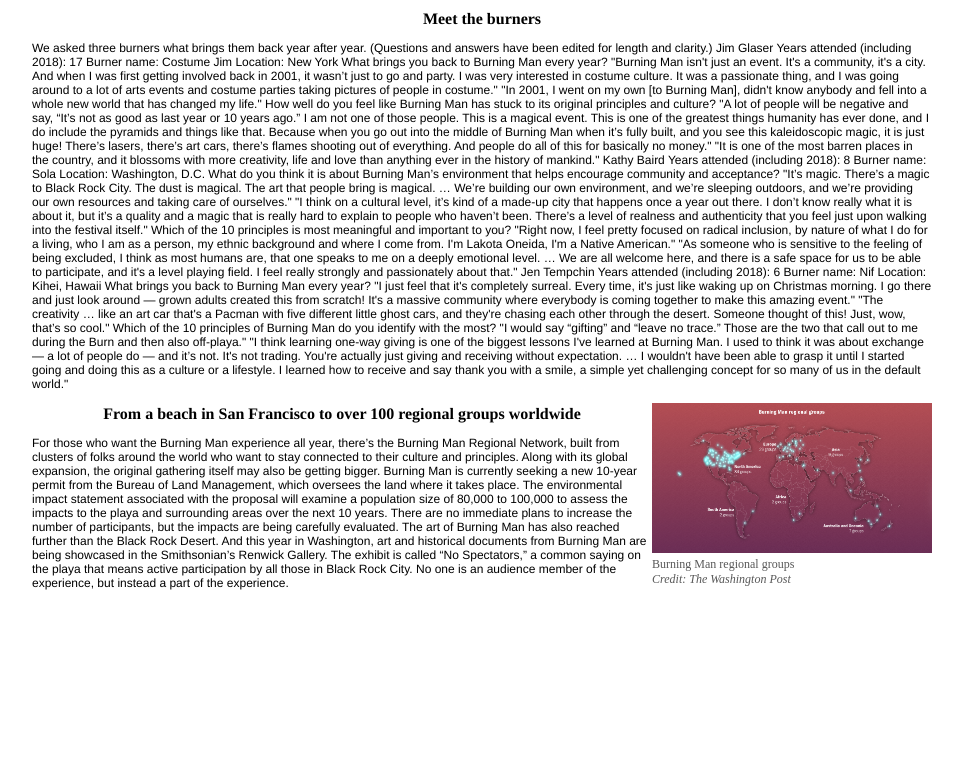
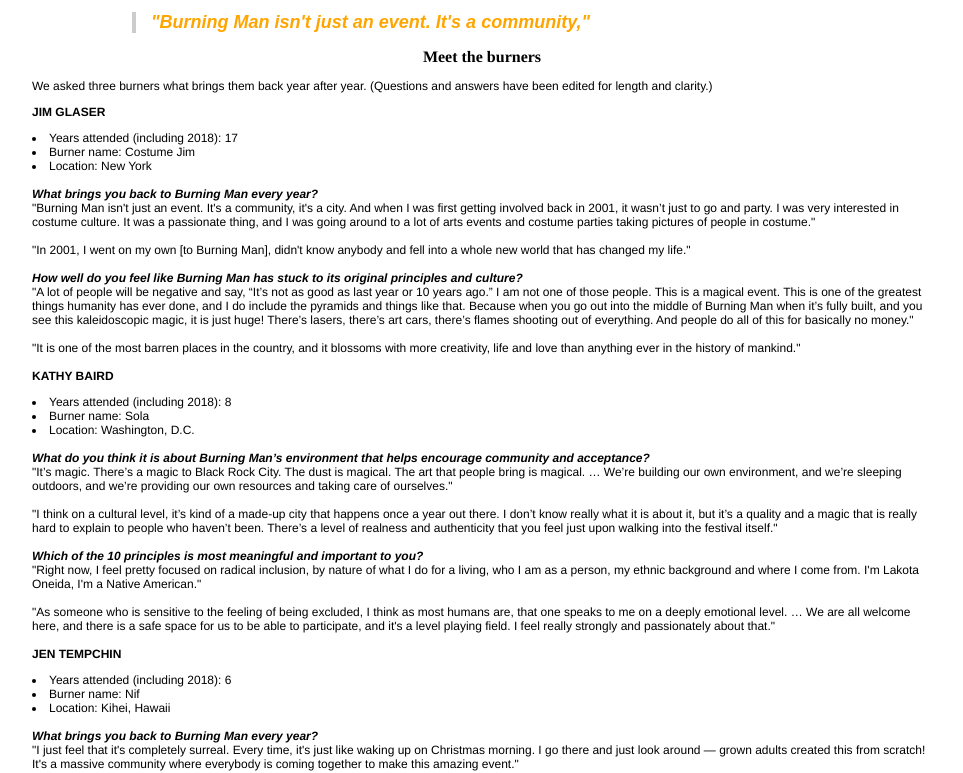
Before and after one commit to jmorlino/Julia-Morlino-Jour352, a plain HTML site: page Midterm/index.html in a window 1280 px wide. Shown: the part 746-1519 px from the top of the page, without its empty margins (158-1121 px from the left). Before the commit the page ends 1348 px from the top, so only its background shows below. Drawn offline with Linux system fonts and the light colour scheme.

Commit message:
added index

```diff
--- a/Midterm/index.html
+++ b/Midterm/index.html
@@ -1,7 +1,7 @@
 <!DOCTYPE html>
 <html lang="en">
   <head>
-    <title></title>
+    <title>Burning Man Continues to Spread Cultural Creativity Year After Year</title>
 
     <link rel="stylesheet" type="text/css" href="stylesheet.css">
 
@@ -13,6 +13,7 @@
 
       <img src="images/banner.png" alt="banner" width="900" height="110" class="banner">
 
+<!-- Main Headline-->
       <h1>
         Burning Man Continues to Spread Cultural Creativity Year After Year
       </h1>
@@ -66,107 +67,98 @@
 
     Additionally, each year a number of celebrities also attended Burning Man. Kathy Baird, who this year will be participating in her eighth Burning Man, said their presence doesn’t diminish the overall spirit and experience on the playa. “My hope is that regardless of who you are and where you come from, that you could come to an experience like Burning Man … and walk away and be a better human being as a result of your time there,” she said. “Whether you’re Paris Hilton or whether you’re Joe-Schmo from Indiana — I think the idea that the culture of Burning Man transcends your status in society is true,” Baird said.<br></p>
 
+    <blockquote>"Burning Man isn't just an event. It's a community,"</blockquote>
+
 
     <h2>
       Meet the burners
     </h2>
 
-  <p>We asked three burners what brings them back year after year. (Questions and answers have been edited for length and clarity.)
+  <p>We asked three burners what brings them back year after year. (Questions and answers have been edited for length and clarity.)<br>
+
+  <h3>
+    JIM GLASER
+  </h3>
+
+<div class=list>
+  <li>Years attended (including 2018): 17</li>
+  <li>Burner name: Costume Jim</li>
+  <li>Location: New York</li><br>
+
+<i><b>What brings you back to Burning Man every year?</i></b><br>
+
+
+"Burning Man isn't just an event. It's a community, it's a city. And when I was first getting involved back in 2001, it wasn’t just to go and party. I was very interested in costume culture. It was a passionate thing, and I was going around to a lot of arts events and costume parties taking pictures of people in costume."<br>
+
+<br>"In 2001, I went on my own [to Burning Man], didn't know anybody and fell into a whole new world that has changed my life."<br>
+
+
+<br><i><b>How well do you feel like Burning Man has stuck to its original principles and culture?</i></b><br>
+
+
+  "A lot of people will be negative and say, “It’s not as good as last year or 10 years ago.” I am not one of those people. This is a magical event. This is one of the greatest things humanity has ever done, and I do include the pyramids and things like that. Because when you go out into the middle of Burning Man when it’s fully built, and you see this kaleidoscopic magic, it is just huge! There’s lasers, there’s art cars, there’s flames shooting out of everything. And people do all of this for basically no money."<br>
+
+
+  <br>"It is one of the most barren places in the country, and it blossoms with more creativity, life and love than anything ever in the history of mankind."
 
 
 
-    Jim Glaser
+  <h3>
+    <br>KATHY BAIRD
+  </h3>
+
+<div class=list>
+  <li>Years attended (including 2018): 8</li>
+  <li>Burner name: Sola</li>
+  <li>Location: Washington, D.C.</li><br>
 
 
-    Years attended (including 2018): 17
+  <i><b>What do you think it is about Burning Man’s environment that helps encourage community and acceptance?</i></b><br>
 
 
-    Burner name: Costume Jim
+    "It’s magic. There’s a magic to Black Rock City. The dust is magical. The art that people bring is magical. … We’re building our own environment, and we’re sleeping outdoors, and we’re providing our own resources and taking care of ourselves."<br>
 
 
-    Location: New York
+    <br>"I think on a cultural level, it’s kind of a made-up city that happens once a year out there. I don’t know really what it is about it, but it’s a quality and a magic that is really hard to explain to people who haven’t been. There’s a level of realness and authenticity that you feel just upon walking into the festival itself."<br>
 
 
-    What brings you back to Burning Man every year?
+  <br><i><b>Which of the 10 principles is most meaningful and important to you?</i></b><br>
 
 
-    "Burning Man isn't just an event. It's a community, it's a city. And when I was first getting involved back in 2001, it wasn’t just to go and party. I was very interested in costume culture. It was a passionate thing, and I was going around to a lot of arts events and costume parties taking pictures of people in costume."
+    "Right now, I feel pretty focused on radical inclusion, by nature of what I do for a living, who I am as a person, my ethnic background and where I come from. I'm Lakota Oneida, I'm a Native American."<br>
 
 
-    "In 2001, I went on my own [to Burning Man], didn't know anybody and fell into a whole new world that has changed my life."
-
-
-    How well do you feel like Burning Man has stuck to its original principles and culture?
-
-
-    "A lot of people will be negative and say, “It’s not as good as last year or 10 years ago.” I am not one of those people. This is a magical event. This is one of the greatest things humanity has ever done, and I do include the pyramids and things like that. Because when you go out into the middle of Burning Man when it’s fully built, and you see this kaleidoscopic magic, it is just huge! There’s lasers, there’s art cars, there’s flames shooting out of everything. And people do all of this for basically no money."
-
-
-    "It is one of the most barren places in the country, and it blossoms with more creativity, life and love than anything ever in the history of mankind."
+    <br>"As someone who is sensitive to the feeling of being excluded, I think as most humans are, that one speaks to me on a deeply emotional level. … We are all welcome here, and there is a safe space for us to be able to participate, and it's a level playing field. I feel really strongly and passionately about that."
 
 
 
+  <h3>
+    <br>JEN TEMPCHIN
+  </h3>
 
-    Kathy Baird
+<div class=list></div>
+  <li>Years attended (including 2018): 6</li>
+  <li>Burner name: Nif</li>
+  <li>Location: Kihei, Hawaii</li><br>
+</div>
+
+  <i><b>What brings you back to Burning Man every year?</i></b><br>
 
 
-    Years attended (including 2018): 8
+    "I just feel that it's completely surreal. Every time, it's just like waking up on Christmas morning. I go there and just look around — grown adults created this from scratch! It's a massive community where everybody is coming together to make this amazing event."<br>
 
 
-    Burner name: Sola
+    <br>"The creativity … like an art car that's a Pacman with five different little ghost cars, and they're chasing each other through the desert. Someone thought of this! Just, wow, that’s so cool."<br>
 
 
-    Location: Washington, D.C.
+    <br><i><b>Which of the 10 principles of Burning Man do you identify with the most?</i></b><br>
 
 
-    What do you think it is about Burning Man’s environment that helps encourage community and acceptance?
+    "I would say “gifting” and “leave no trace.” Those are the two that call out to me during the Burn and then also off-playa."<br>
 
 
-    "It’s magic. There’s a magic to Black Rock City. The dust is magical. The art that people bring is magical. … We’re building our own environment, and we’re sleeping outdoors, and we’re providing our own resources and taking care of ourselves."
-
-
-    "I think on a cultural level, it’s kind of a made-up city that happens once a year out there. I don’t know really what it is about it, but it’s a quality and a magic that is really hard to explain to people who haven’t been. There’s a level of realness and authenticity that you feel just upon walking into the festival itself."
-
-
-    Which of the 10 principles is most meaningful and important to you?
-
-
-    "Right now, I feel pretty focused on radical inclusion, by nature of what I do for a living, who I am as a person, my ethnic background and where I come from. I'm Lakota Oneida, I'm a Native American."
-
-
-    "As someone who is sensitive to the feeling of being excluded, I think as most humans are, that one speaks to me on a deeply emotional level. … We are all welcome here, and there is a safe space for us to be able to participate, and it's a level playing field. I feel really strongly and passionately about that."
-
-
-
-
-    Jen Tempchin
-
-
-    Years attended (including 2018): 6
-
-
-    Burner name: Nif
-
-
-    Location: Kihei, Hawaii
-
-
-    What brings you back to Burning Man every year?
-
-
-    "I just feel that it's completely surreal. Every time, it's just like waking up on Christmas morning. I go there and just look around — grown adults created this from scratch! It's a massive community where everybody is coming together to make this amazing event."
-
-
-    "The creativity … like an art car that's a Pacman with five different little ghost cars, and they're chasing each other through the desert. Someone thought of this! Just, wow, that’s so cool."
-
-
-    Which of the 10 principles of Burning Man do you identify with the most?
-
-
-    "I would say “gifting” and “leave no trace.” Those are the two that call out to me during the Burn and then also off-playa."
-
-
-    "I think learning one-way giving is one of the biggest lessons I've learned at Burning Man. I used to think it was about exchange — a lot of people do — and it’s not. It's not trading. You're actually just giving and receiving without expectation. … I wouldn't have been able to grasp it until I started going and doing this as a culture or a lifestyle. I learned how to receive and say thank you with a smile, a simple yet challenging concept for so many of us in the default world."<br></p>
+    <br>"I think learning one-way giving is one of the biggest lessons I've learned at Burning Man. I used to think it was about exchange — a lot of people do — and it’s not. It's not trading. You're actually just giving and receiving without expectation. … I wouldn't have been able to grasp it until I started going and doing this as a culture or a lifestyle. I learned how to receive and say thank you with a smile, a simple yet challenging concept for so many of us in the default world."<br></p>
+</div>
 
     <div style="float:right">
       <img src="images/burning-man-map.png" alt="map" width="280" height="150">
@@ -187,6 +179,15 @@
 
 
     The art of Burning Man has also reached further than the Black Rock Desert. And this year in Washington, art and historical documents from Burning Man are being showcased in the Smithsonian’s Renwick Gallery. The exhibit is called “No Spectators,” a common saying on the playa that means active participation by all those in Black Rock City. No one is an audience member of the experience, but instead a part of the experience.</p>
+
+    <div class="links">Related Items:</div>
+    <li><a href="https://www.nytimes.com/2018/03/23/arts/design/burning-man-art-renwick-gallery.html"target="_blank">Will the Spirit of Burning Man Art Survive in Museums?</a></li>
+    <li><a href="https://www.vogue.com/article/burning-man-festival-with-family-teenagers"target="_blank">My Parents Took Me to Burning Man as a Teenager</a></li>
+    <li><a href="https://www.insider.com/what-is-burning-man-like-every-year-2019-8"target="_block">This year is my sixth Burning Man. Here's what it's really like</a></li>
+    <li><a href="https://theculturetrip.com/north-america/usa/nevada/articles/a-guide-to-the-culture-of-burning-man/"target="_block">A Guide To The Culture Of Burning Man</a></li>
+
+
+
   </div>
 
 
--- a/Midterm/stylesheet.css
+++ b/Midterm/stylesheet.css
@@ -15,6 +15,13 @@ h2 {
   text-align: center;
 }
 
+h3 {
+  font-family: Helvetica, Arial, sans-serif;
+  font-size: 12px;
+  font-weight: 600;
+  margin-top: 0px;
+}
+
 #byline {
   font-family: Helvetica, sans-serif;
   font-size: 14px;
@@ -26,7 +33,30 @@ p {
   font-size: 12px;
 }
 
+/* image captions */
 figcaption {
   font-size: 12px;
   color: #585858;
 }
+
+.links {
+  font-family: Georgia, serif;
+  font-weight: 600;
+}
+
+.list {
+  font-family: Helvetica, Arial, sans-serif;
+  font-size: 12px;
+}
+
+blockquote {
+  font: 18px normal helvetica, sans-serif;
+  font-style: italic;
+  margin-top: 15px;
+  margin-bottom: 15px;
+  color: orange;
+  margin-left: 100px;
+  padding-left: 15px;
+  border-left: 4px solid #ccc;
+  font-weight: 600;
+}
```
